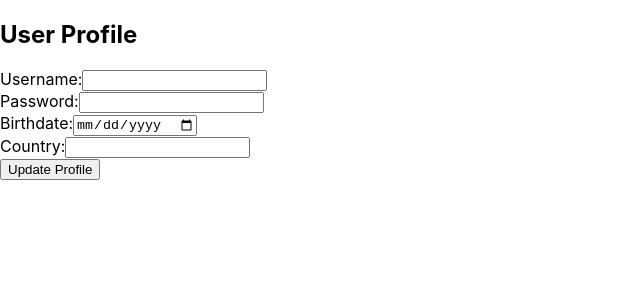
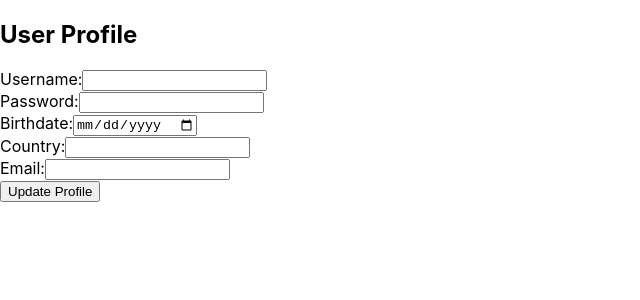
Before and after one commit to meghanavasava/taskChamp, a React (Create React App) app: page / in a window 1280 px wide. Shown: the top 300 px of the page, without its empty margins (0-640 px from the left). Built offline with nearby package versions, Linux system fonts and the light colour scheme; no server answers; the database is empty.

Commit message:
UserProfile with E-mail

```diff
--- a/src/Components/UserProfile.js
+++ b/src/Components/UserProfile.js
@@ -9,6 +9,7 @@ const UserProfile = ({ userId }) => {
     password: "",
     birthdate: "",
     country: "",
+    email: "", // new email field
   });
 
   useEffect(() => {
@@ -21,6 +22,7 @@ const UserProfile = ({ userId }) => {
           password: fetchedUser.password,
           birthdate: fetchedUser.birthdate,
           country: fetchedUser.country,
+          email: fetchedUser.email, // set email from fetched user
         });
         setLoading(false);
       } catch (error) {
@@ -47,6 +49,7 @@ const UserProfile = ({ userId }) => {
       user.password = formData.password;
       user.birthdate = formData.birthdate;
       user.country = formData.country;
+      user.email = formData.email; // update email
       try {
         await user.save();
         alert("Profile updated successfully!");
@@ -100,6 +103,15 @@ const UserProfile = ({ userId }) => {
             onChange={handleChange}
           />
         </div>
+        <div>
+          <label>Email:</label>
+          <input
+            type="email"
+            name="email"
+            value={formData.email}
+            onChange={handleChange}
+          />
+        </div>
         <button type="submit">Update Profile</button>
       </form>
     </div>
```
